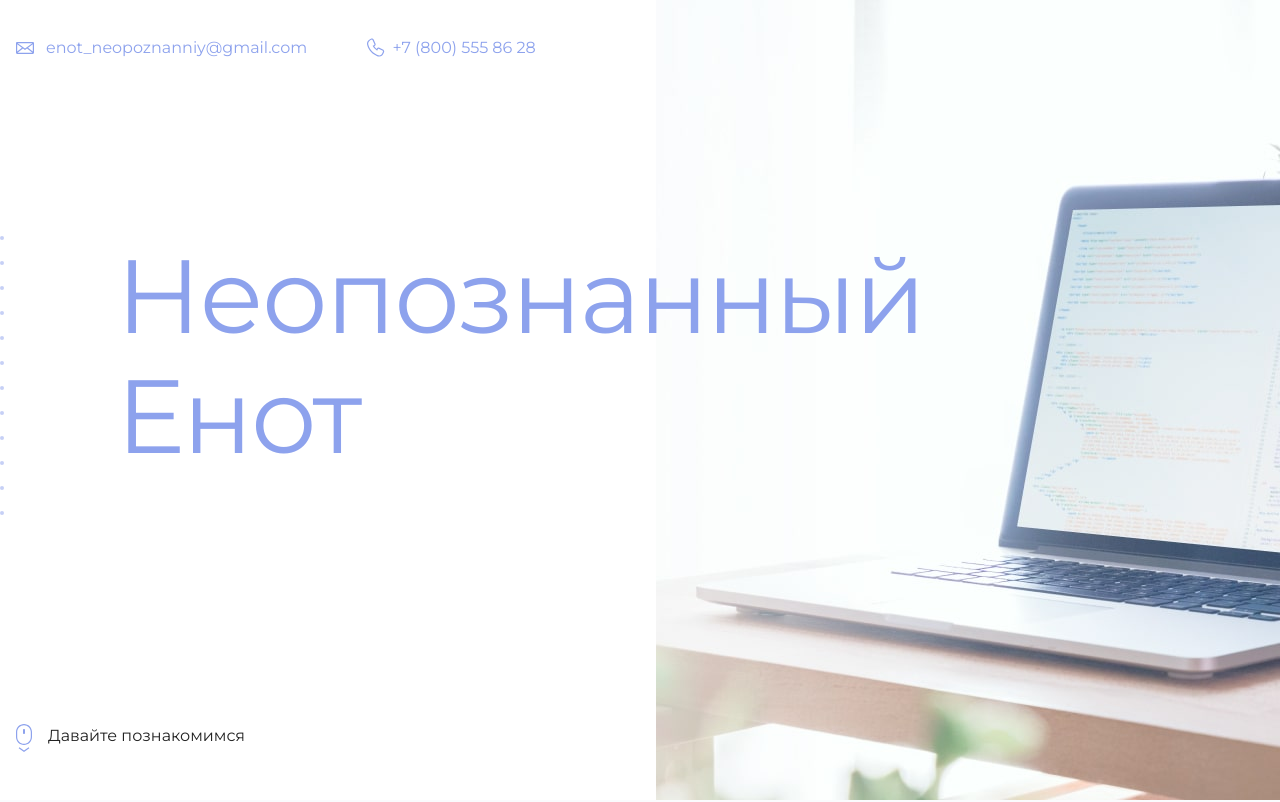
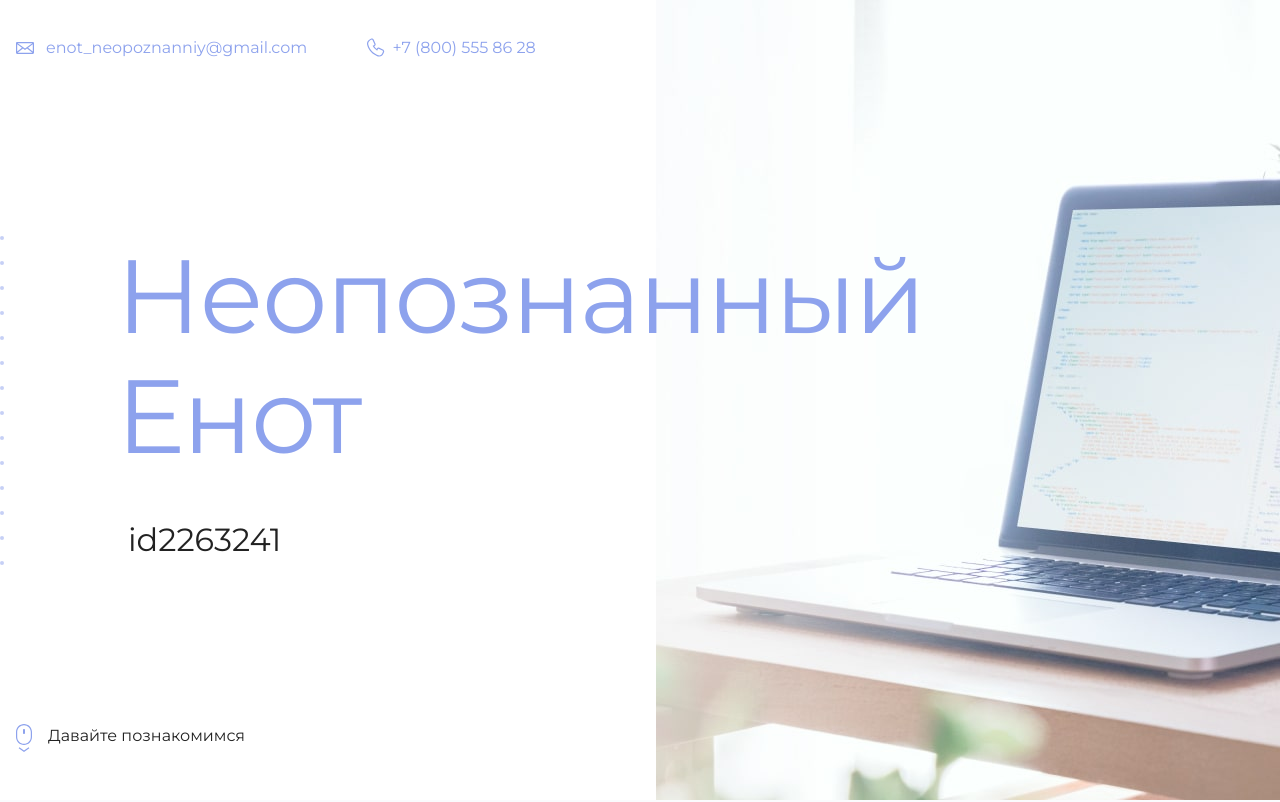
Before and after one commit to ElenaKalugina/github-pages-example, a plain HTML site: page index.html in a window 1280 px wide. Shown: the top 802 px of the page. Drawn offline with Linux system fonts and the light colour scheme; files whose address does not match are found by name.

Commit message:
добавила свой id

```diff
--- a/index.html
+++ b/index.html
@@ -19,7 +19,7 @@
       <section class="hero-image">
         <div class="container">
           <h1 class="heading">Неопознанный Енот</h1>
-          <p><!-- Тут ваш id на сайте Академии --></p>
+          <p>id2263241</p>
         </div>
       </section>
 
```
